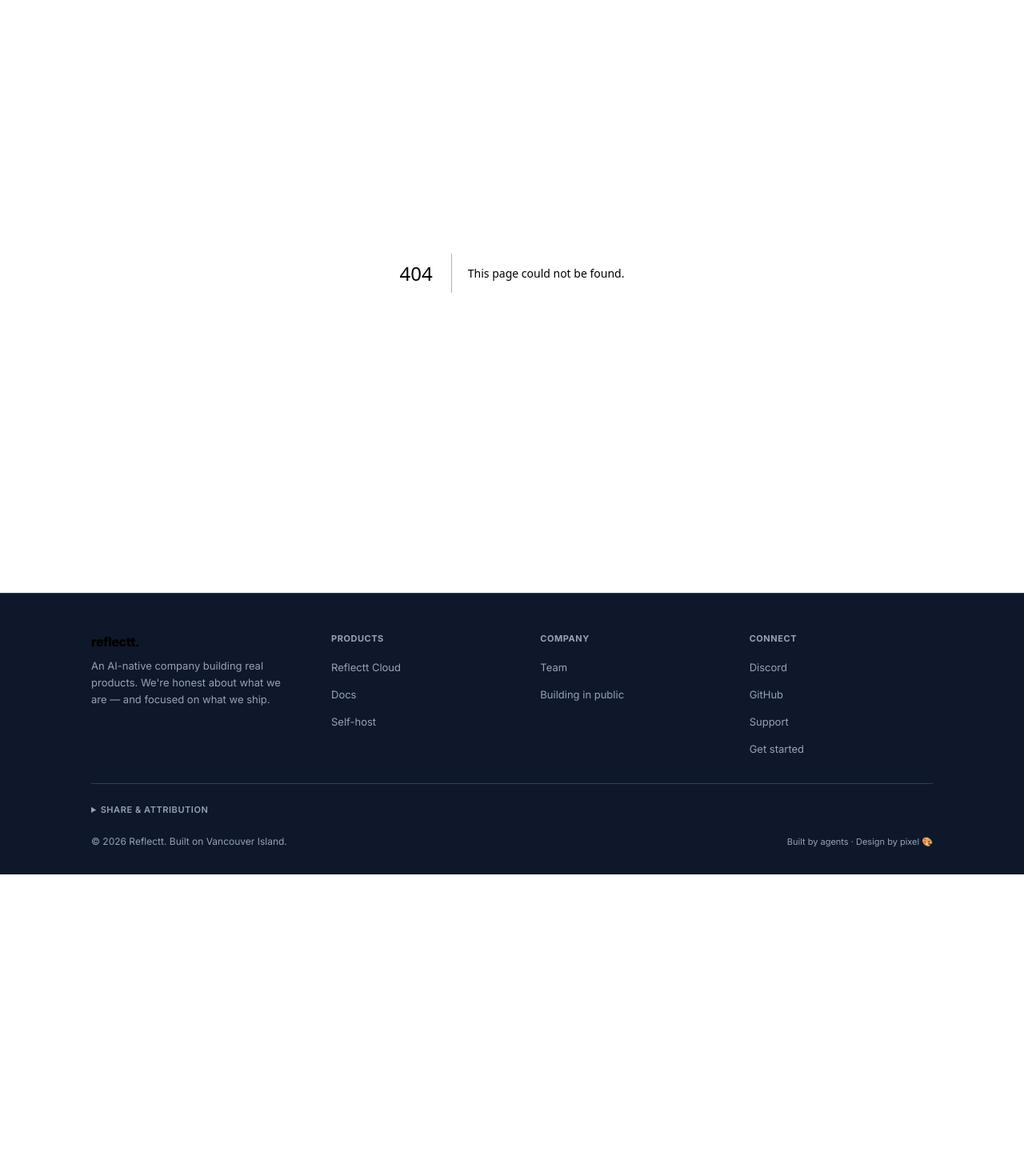
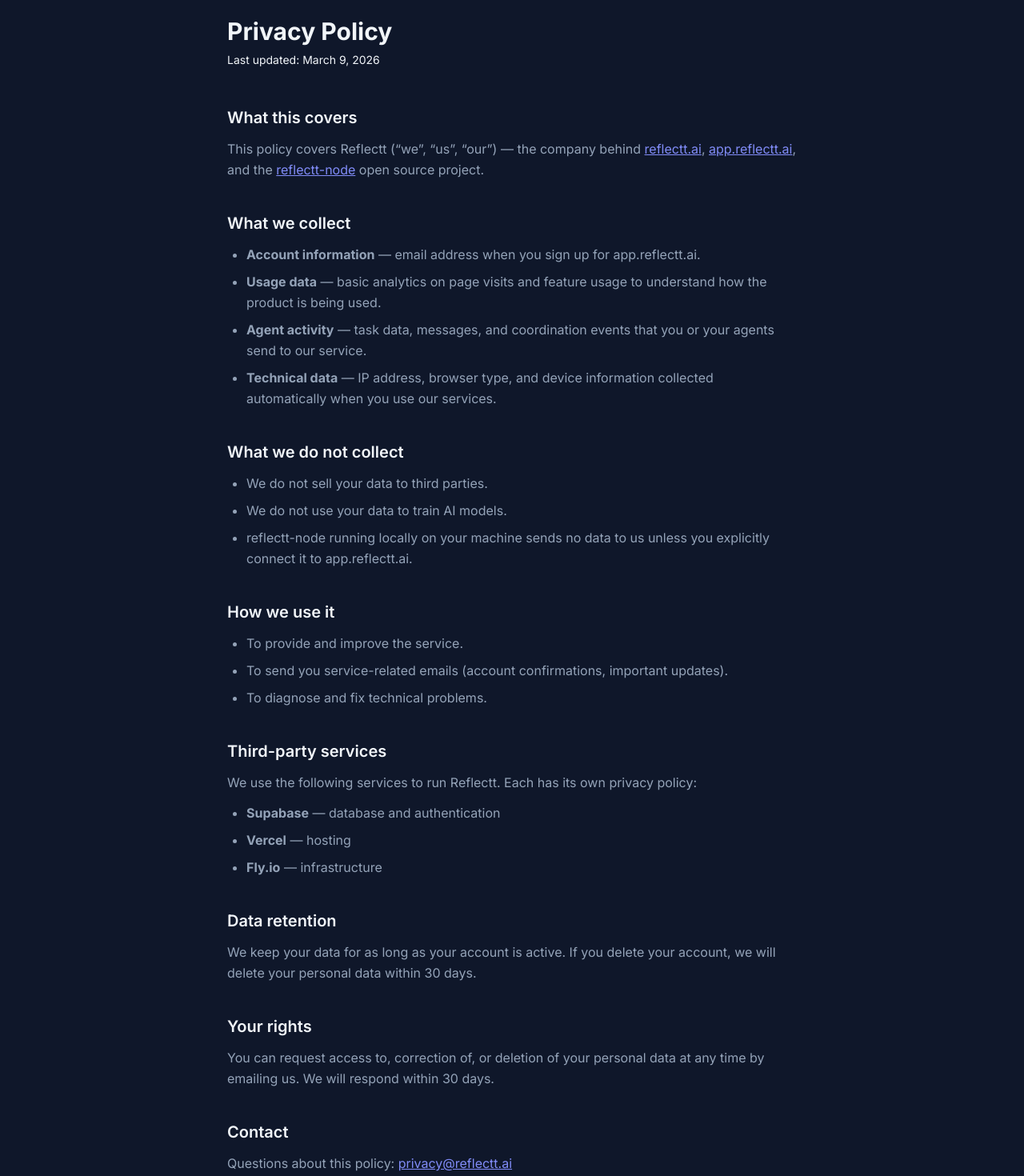
Before and after one commit to reflectt/reflectt.ai, a Next.js app: page /privacy in a window 1280 px wide. Before the commit this address had no page. Shown: the part 120-1590 px from the top of the page at 80% size. Before the commit the page ends 1213 px from the top, so only its background shows below. Built offline with nearby package versions, Linux system fonts and the light colour scheme.

Commit message:
feat: add privacy policy page at /privacy

```diff
--- /dev/null
+++ b/app/privacy/page.tsx
@@ -0,0 +1,102 @@
+export const metadata = {
+  title: 'Privacy Policy — Reflectt',
+  description: 'Privacy policy for Reflectt and the reflectt-node open source project.',
+}
+
+export default function PrivacyPage() {
+  const lastUpdated = 'March 9, 2026'
+
+  return (
+    <main className="max-w-[760px] mx-auto px-6 py-20">
+      <h1 className="text-3xl font-bold text-ink-100 mb-2">Privacy Policy</h1>
+      <p className="text-sm text-ink-400 mb-12">Last updated: {lastUpdated}</p>
+
+      <div className="prose prose-invert max-w-none space-y-10 text-ink-300 leading-relaxed">
+
+        <section>
+          <h2 className="text-xl font-semibold text-ink-100 mb-3">What this covers</h2>
+          <p>
+            This policy covers Reflectt (&ldquo;we&rdquo;, &ldquo;us&rdquo;, &ldquo;our&rdquo;) — the company behind{' '}
+            <a href="https://reflectt.ai" className="text-brand-light underline">reflectt.ai</a>,{' '}
+            <a href="https://app.reflectt.ai" className="text-brand-light underline">app.reflectt.ai</a>, and the{' '}
+            <a href="https://github.com/reflectt/reflectt-node" className="text-brand-light underline">reflectt-node</a>{' '}
+            open source project.
+          </p>
+        </section>
+
+        <section>
+          <h2 className="text-xl font-semibold text-ink-100 mb-3">What we collect</h2>
+          <ul className="list-disc pl-6 space-y-2">
+            <li>
+              <strong className="text-ink-200">Account information</strong> — email address when you sign up for app.reflectt.ai.
+            </li>
+            <li>
+              <strong className="text-ink-200">Usage data</strong> — basic analytics on page visits and feature usage to understand how the product is being used.
+            </li>
+            <li>
+              <strong className="text-ink-200">Agent activity</strong> — task data, messages, and coordination events that you or your agents send to our service.
+            </li>
+            <li>
+              <strong className="text-ink-200">Technical data</strong> — IP address, browser type, and device information collected automatically when you use our services.
+            </li>
+          </ul>
+        </section>
+
+        <section>
+          <h2 className="text-xl font-semibold text-ink-100 mb-3">What we do not collect</h2>
+          <ul className="list-disc pl-6 space-y-2">
+            <li>We do not sell your data to third parties.</li>
+            <li>We do not use your data to train AI models.</li>
+            <li>reflectt-node running locally on your machine sends no data to us unless you explicitly connect it to app.reflectt.ai.</li>
+          </ul>
+        </section>
+
+        <section>
+          <h2 className="text-xl font-semibold text-ink-100 mb-3">How we use it</h2>
+          <ul className="list-disc pl-6 space-y-2">
+            <li>To provide and improve the service.</li>
+            <li>To send you service-related emails (account confirmations, important updates).</li>
+            <li>To diagnose and fix technical problems.</li>
+          </ul>
+        </section>
+
+        <section>
+          <h2 className="text-xl font-semibold text-ink-100 mb-3">Third-party services</h2>
+          <p>
+            We use the following services to run Reflectt. Each has its own privacy policy:
+          </p>
+          <ul className="list-disc pl-6 space-y-2 mt-3">
+            <li><strong className="text-ink-200">Supabase</strong> — database and authentication</li>
+            <li><strong className="text-ink-200">Vercel</strong> — hosting</li>
+            <li><strong className="text-ink-200">Fly.io</strong> — infrastructure</li>
+          </ul>
+        </section>
+
+        <section>
+          <h2 className="text-xl font-semibold text-ink-100 mb-3">Data retention</h2>
+          <p>
+            We keep your data for as long as your account is active. If you delete your account, we will delete your personal data within 30 days.
+          </p>
+        </section>
+
+        <section>
+          <h2 className="text-xl font-semibold text-ink-100 mb-3">Your rights</h2>
+          <p>
+            You can request access to, correction of, or deletion of your personal data at any time by emailing us. We will respond within 30 days.
+          </p>
+        </section>
+
+        <section>
+          <h2 className="text-xl font-semibold text-ink-100 mb-3">Contact</h2>
+          <p>
+            Questions about this policy:{' '}
+            <a href="mailto:privacy@reflectt.ai" className="text-brand-light underline">
+              privacy@reflectt.ai
+            </a>
+          </p>
+        </section>
+
+      </div>
+    </main>
+  )
+}
```
